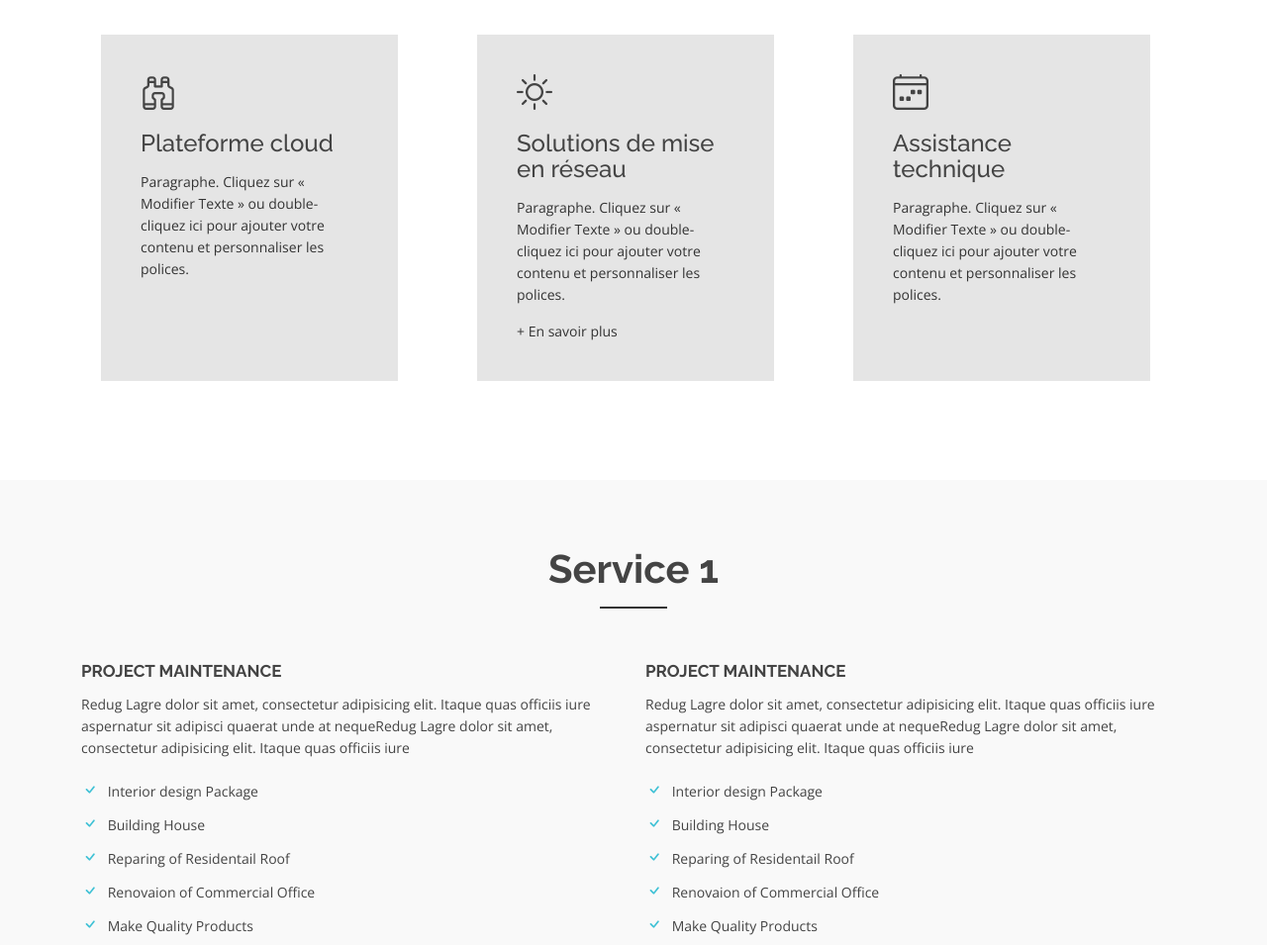
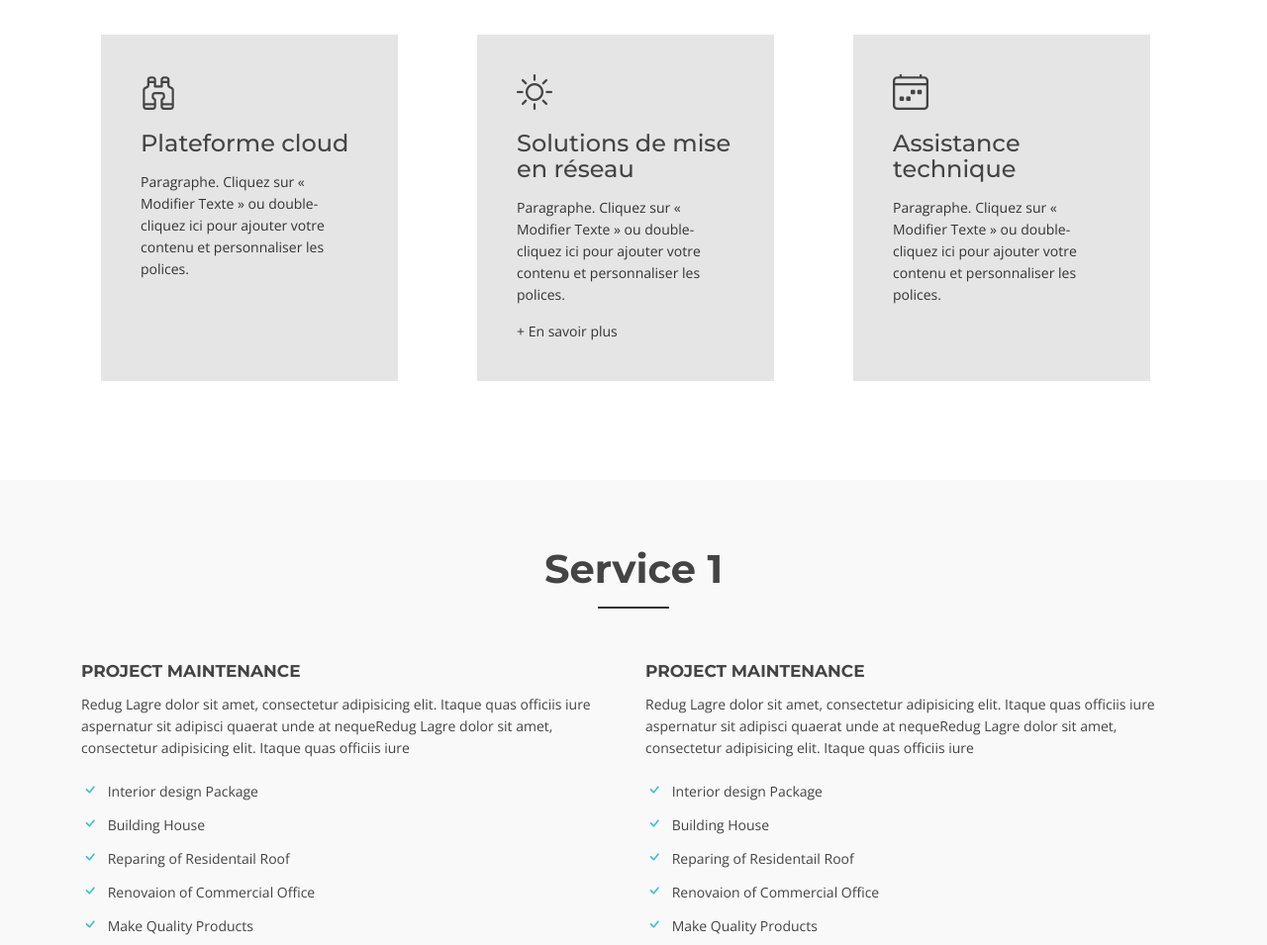
Before and after one commit to EmilieEstival/sos4erp, a plain HTML site: page index.html in a window 1280 px wide. Shown: the part 1700-2655 px from the top of the page at 99% size. Drawn offline with nearby package versions, Linux system fonts and the light colour scheme.

Commit message:
Tittle fonts

```diff
--- a/assets/css/style.css
+++ b/assets/css/style.css
@@ -56,7 +56,7 @@
 }
 
 h1, h2, h3, h4, h5, h6 {
-  font-family: 'Raleway', sans-serif;
+  font-family: 'Montserrat', sans-serif;
   margin: 0 0 15px;
   color: #444;
   font-weight: 500;
--- a/index.html
+++ b/index.html
@@ -14,7 +14,7 @@
   <link href="assets/img/apple-touch-icon.png" rel="apple-touch-icon">
 
   <!-- Google Fonts -->
-  <link href="https://fonts.googleapis.com/css?family=Open+Sans:300,400,400i,600,700|Raleway:300,400,400i,500,500i,700,800,900" rel="stylesheet">
+  <link href="https://fonts.googleapis.com/css?family=Open+Sans:300,400,400i,600,700|Raleway:300,400,400i,500,500i,700,800,900|Montserrat:300,400,400i,500,500i,700,800,900" rel="stylesheet">
 
   <!-- Vendor CSS Files -->
   <link href="assets/vendor/animate.css/animate.min.css" rel="stylesheet">
```
